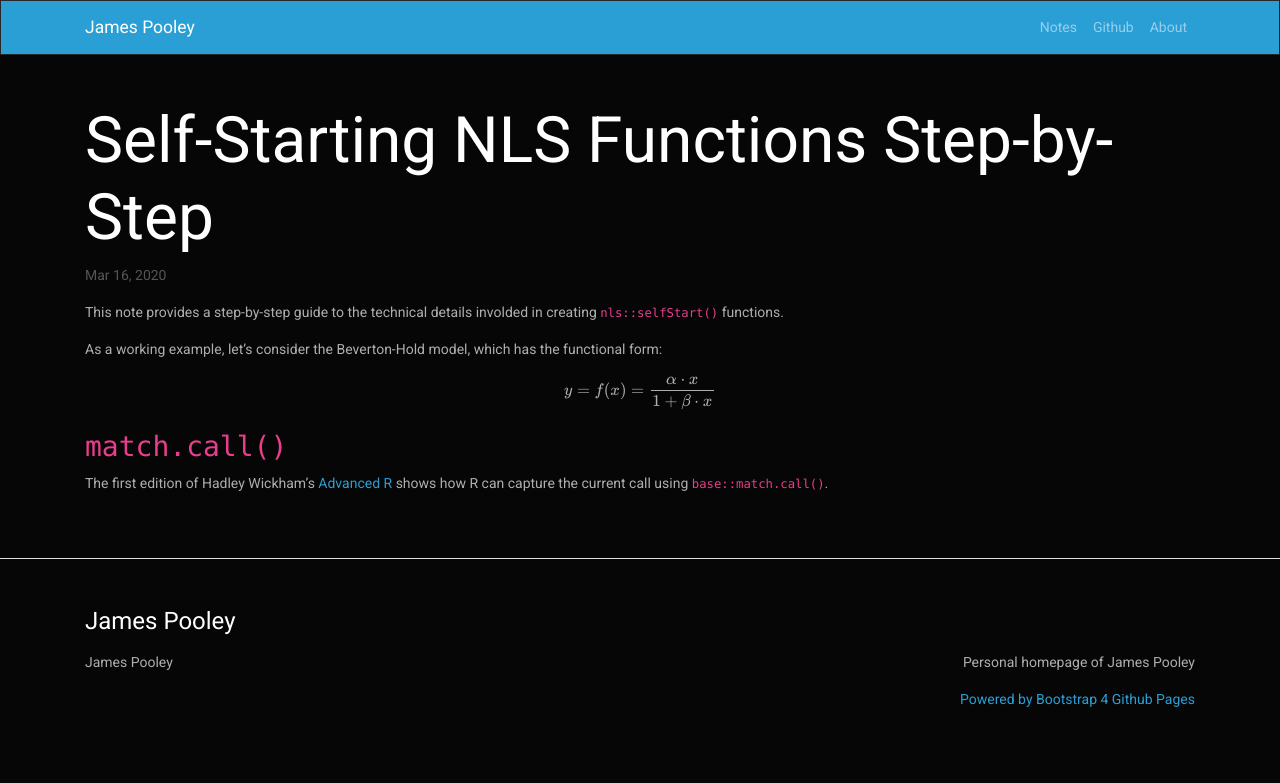
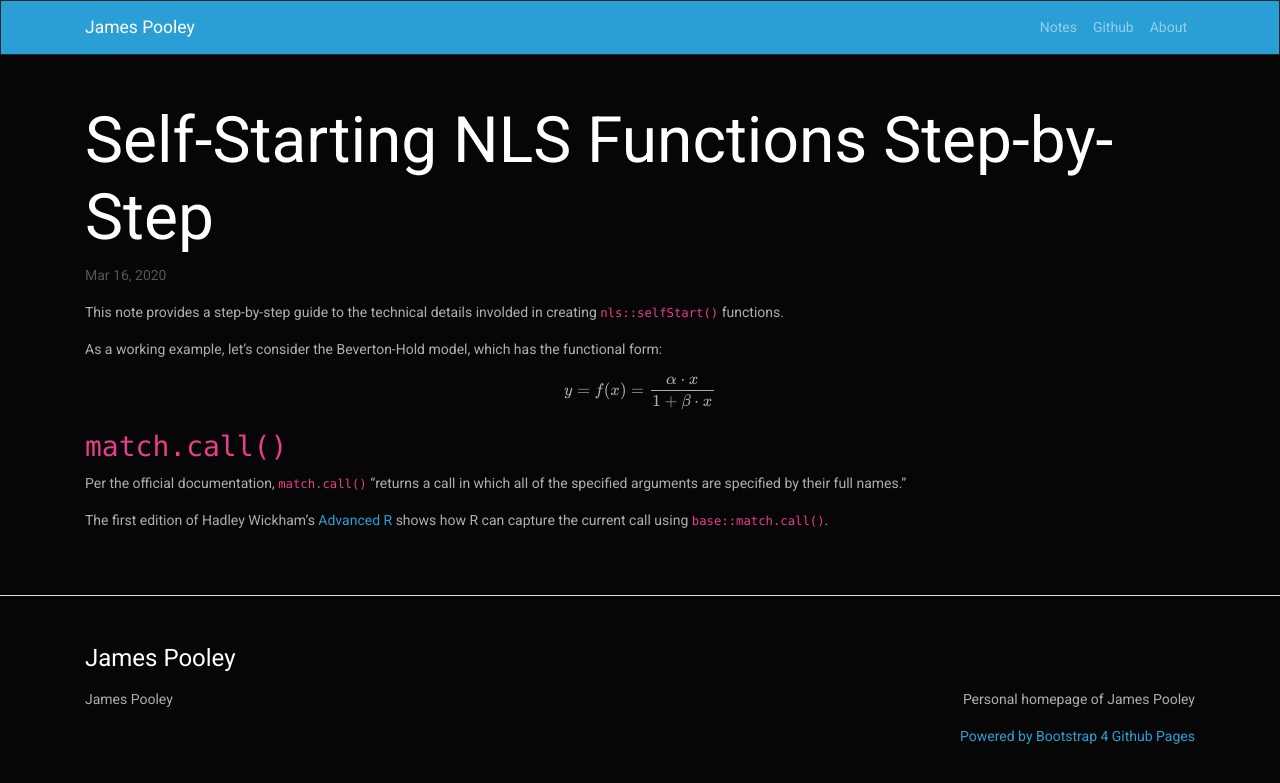
Before and after one commit to jamespooley/archived-jamespooley.github.io, a Jekyll site: the page built from _posts/2020-03-16-nls-selfstart.md, in a window 1280 px wide. Shown: the top 783 px of the page. Built offline with Jekyll 4.4.1, drawn with Linux system fonts in a browser that asks for light colours; formulas are drawn with MathJax 3.

Commit message:
Add intro to match.call section

```diff
--- a/_posts/2020-03-16-nls-selfstart.md
+++ b/_posts/2020-03-16-nls-selfstart.md
@@ -17,5 +17,8 @@ $$
 
 #### `match.call()`
 
+Per the official documentation, `match.call()` "returns a call in which all
+of the specified arguments are specified by their full names."
+
 The first edition of Hadley Wickham's [Advanced R](http://adv-r.had.co.nz/Expressions.html#capturing-call) shows how R can capture the current
 call using `base::match.call()`.
```
